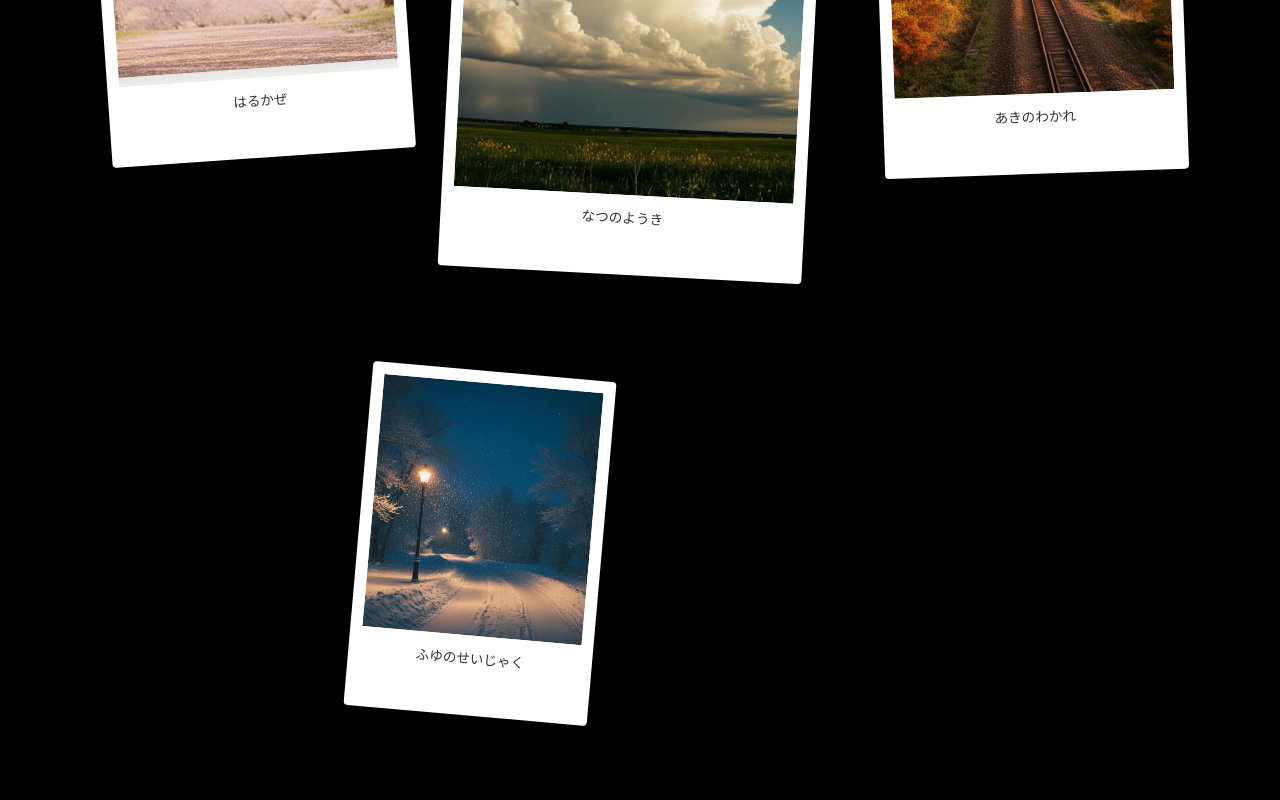
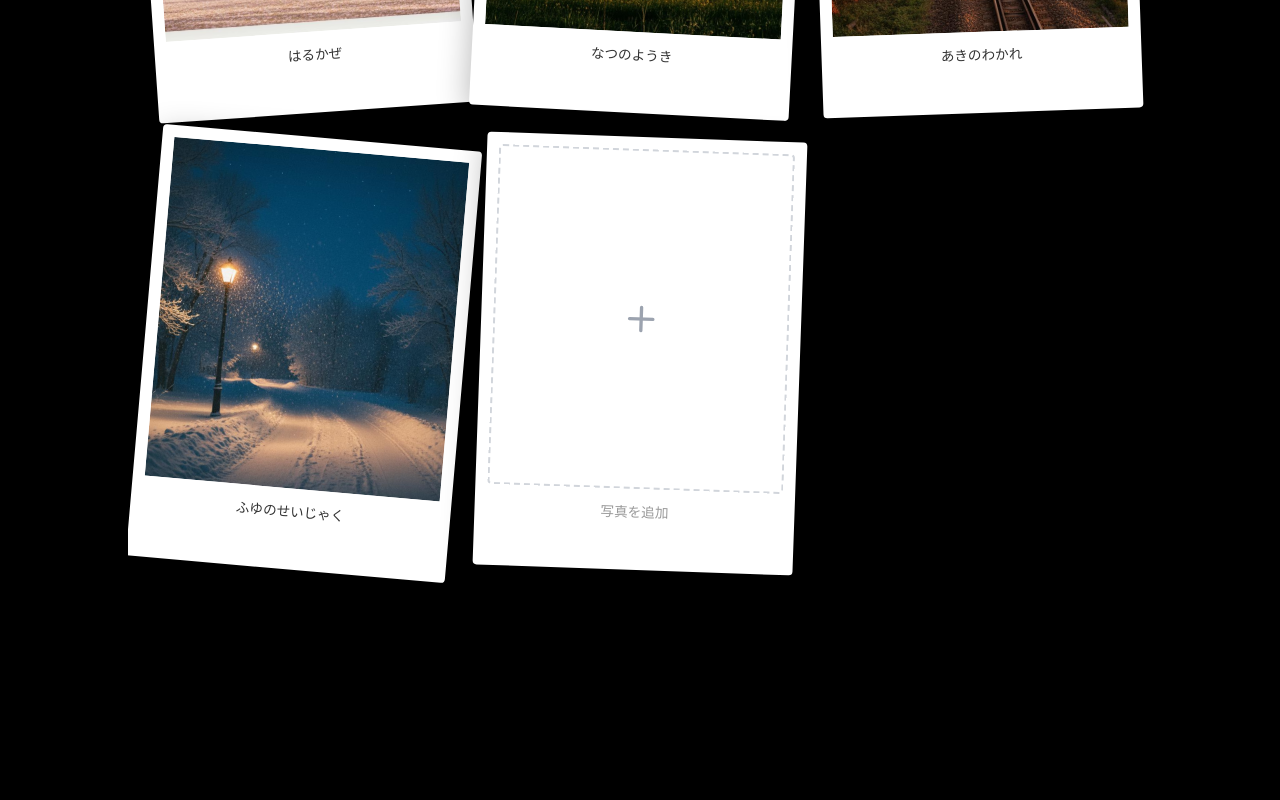
Before and after one commit to Profond/PhotoRuRu, a React (Vite) app in the folder memories-of-sky/: page / in a window 1280 px wide. Shown: the part 2200-3000 px from the top of the page. Built offline with nearby package versions, Linux system fonts and the light colour scheme; no server answers.

Commit message:
feature: 1.作品集支持上传图片优化

```diff
--- a/memories-of-sky/src/index.css
+++ b/memories-of-sky/src/index.css
@@ -129,3 +129,7 @@
     background: radial-gradient(circle, transparent 50%, rgba(0, 0, 0, 0.4) 100%);
   }
 }
+
+.scrollbar-hide::-webkit-scrollbar {
+  display: none;
+}
--- a/memories-of-sky/src/sections/Gallery.tsx
+++ b/memories-of-sky/src/sections/Gallery.tsx
@@ -1,9 +1,9 @@
-import { useRef, useEffect, useCallback } from 'react';
+import { useRef, useEffect, useCallback, useState } from 'react';
 import { useApp } from '@/context/AppContext';
 import { useGalleryPhotos } from '@/hooks/useGalleryPhotos';
 import gsap from 'gsap';
 import { ScrollTrigger } from 'gsap/ScrollTrigger';
-import { Plus, X } from 'lucide-react';
+import { Plus, X, ChevronLeft, ChevronRight } from 'lucide-react';
 import {
   AlertDialog,
   AlertDialogTrigger,
@@ -18,12 +18,16 @@ import {
 
 gsap.registerPlugin(ScrollTrigger);
 
+const PER_PAGE = 6;
+
 export default function Gallery() {
   const { t } = useApp();
   const { photos, addPhotos, removePhoto } = useGalleryPhotos();
   const sectionRef = useRef<HTMLElement>(null);
   const polaroidsRef = useRef<(HTMLDivElement | null)[]>([]);
   const fileInputRef = useRef<HTMLInputElement>(null);
+  const scrollRef = useRef<HTMLDivElement>(null);
+  const [currentPage, setCurrentPage] = useState(0);
 
   const photoLabels: Record<string, string> = {
     spring: t.springPhoto,
@@ -37,31 +41,51 @@ export default function Gallery() {
     return photoLabels[name] ?? name;
   };
 
+  const totalPages = Math.max(1, Math.ceil((photos.length + 1) / PER_PAGE));
+
+  const getPages = () => {
+    const pages: { photos: typeof photos; addOnThisPage: boolean }[] = [];
+    for (let p = 0; p < totalPages; p++) {
+      const start = p * PER_PAGE;
+      const end = Math.min(start + PER_PAGE, photos.length);
+      const pagePhotos = photos.slice(start, end);
+      const isLastPage = p === totalPages - 1;
+      const addOnThisPage = isLastPage;
+      pages.push({ photos: pagePhotos, addOnThisPage });
+    }
+    return pages;
+  };
+
+  const pages = getPages();
+
   const handleMouseMove = useCallback(
-    (e: React.MouseEvent, index: number) => {
-      const el = polaroidsRef.current[index];
+    (e: React.MouseEvent, globalIndex: number) => {
+      const el = polaroidsRef.current[globalIndex];
       if (!el) return;
       const rect = el.getBoundingClientRect();
       const x = (e.clientX - rect.left) / rect.width - 0.5;
       const y = (e.clientY - rect.top) / rect.height - 0.5;
       const rotateX = -y * 16;
       const rotateY = x * 16;
-      el.style.transform = `perspective(600px) rotateX(${rotateX}deg) rotateY(${rotateY}deg) rotate(${photos[index].layout.rotate}deg)`;
+      const rotate = photos[globalIndex]?.layout.rotate ?? 0;
+      el.style.transform = `perspective(600px) rotateX(${rotateX}deg) rotateY(${rotateY}deg) rotate(${rotate}deg)`;
     },
     [photos],
   );
 
   const handleMouseLeave = useCallback(
-    (index: number) => {
-      const el = polaroidsRef.current[index];
+    (globalIndex: number) => {
+      const el = polaroidsRef.current[globalIndex];
       if (!el) return;
-      el.style.transform = `perspective(600px) rotateX(0deg) rotateY(0deg) rotate(${photos[index].layout.rotate}deg)`;
+      const rotate = photos[globalIndex]?.layout.rotate ?? 0;
+      el.style.transform = `perspective(600px) rotateX(0deg) rotateY(0deg) rotate(${rotate}deg)`;
     },
     [photos],
   );
 
   useEffect(() => {
-    polaroidsRef.current = polaroidsRef.current.slice(0, photos.length);
+    const totalItems = photos.length + 1; // +1 for add card
+    polaroidsRef.current = polaroidsRef.current.slice(0, totalItems);
 
     const ctx = gsap.context(() => {
       gsap.fromTo(
@@ -69,22 +93,35 @@ export default function Gallery() {
         { opacity: 0, y: 80, scale: 0.9 },
         {
           opacity: 1, y: 0, scale: 1,
-          stagger: 0.15, duration: 1, ease: 'power2.out',
+          stagger: 0.1, duration: 0.8, ease: 'power2.out',
           scrollTrigger: { trigger: sectionRef.current, start: 'top 70%', toggleActions: 'play none none none' },
         },
       );
-      polaroidsRef.current.forEach((el, i) => {
-        if (!el) return;
-        gsap.to(el, {
-          y: -(20 + i * 10), ease: 'none',
-          scrollTrigger: { trigger: sectionRef.current, start: 'top bottom', end: 'bottom top', scrub: photos[i].layout.scrub },
-        });
-      });
     }, sectionRef);
 
     return () => ctx.revert();
-    // eslint-disable-next-line react-hooks/exhaustive-deps
   }, [photos.length]);
+
+  useEffect(() => {
+    const el = scrollRef.current;
+    if (!el) return;
+    const onScroll = () => {
+      const pageWidth = el.clientWidth;
+      const idx = Math.round(el.scrollLeft / pageWidth);
+      setCurrentPage(idx);
+    };
+    el.addEventListener('scroll', onScroll, { passive: true });
+    return () => el.removeEventListener('scroll', onScroll);
+  }, []);
+
+  const scrollToPage = (page: number) => {
+    const el = scrollRef.current;
+    if (!el) return;
+    el.scrollTo({ left: page * el.clientWidth, behavior: 'smooth' });
+  };
+
+  const handlePrev = () => scrollToPage(Math.max(0, currentPage - 1));
+  const handleNext = () => scrollToPage(Math.min(totalPages - 1, currentPage + 1));
 
   const handleFileChange = async (e: React.ChangeEvent<HTMLInputElement>) => {
     if (e.target.files && e.target.files.length > 0) {
@@ -93,12 +130,10 @@ export default function Gallery() {
     }
   };
 
-  const addPhotoLayout = photos.length >= 4
-    ? { size: 260, rotate: 2, mt: 32, ml: 12 }
-    : { size: 260, rotate: 2, mt: 0, ml: 0 };
+  const addCardLayout = { size: 240, rotate: 2 };
 
   return (
-    <section ref={sectionRef} className="relative z-10 px-[5vw] py-24 lg:py-32">
+    <section ref={sectionRef} className="relative z-10 py-24 lg:py-32">
       <div className="text-center mb-16">
         <h2
           className="font-display text-white"
@@ -108,20 +143,61 @@ export default function Gallery() {
         </h2>
       </div>
 
-      <div className="flex flex-wrap justify-center items-start gap-8 max-w-6xl mx-auto">
-        {photos.map((photo, i) => (
+      {/* Navigation arrows */}
+      <div className="relative max-w-6xl mx-auto px-[5vw]">
+        {totalPages > 1 && (
+          <>
+            <button
+              onClick={handlePrev}
+              disabled={currentPage === 0}
+              className="absolute left-0 top-1/2 -translate-y-1/2 z-20 w-10 h-10 rounded-full bg-white/10 backdrop-blur-sm border border-white/20 flex items-center justify-center text-white/60 hover:text-white hover:bg-white/20 transition-all disabled:opacity-30 disabled:cursor-default"
+            >
+              <ChevronLeft size={20} />
+            </button>
+            <button
+              onClick={handleNext}
+              disabled={currentPage === totalPages - 1}
+              className="absolute right-0 top-1/2 -translate-y-1/2 z-20 w-10 h-10 rounded-full bg-white/10 backdrop-blur-sm border border-white/20 flex items-center justify-center text-white/60 hover:text-white hover:bg-white/20 transition-all disabled:opacity-30 disabled:cursor-default"
+            >
+              <ChevronRight size={20} />
+            </button>
+          </>
+        )}
+
+        {/* Horizontal scroll container */}
+        <div
+          ref={scrollRef}
+          className="overflow-x-auto flex snap-x snap-mandatory scrollbar-hide"
+          style={{ scrollbarWidth: 'none', msOverflowStyle: 'none', WebkitOverflowScrolling: 'touch' }}
+        >
+          {pages.map((page, pageIdx) => (
+            <div
+              key={pageIdx}
+              className="snap-center shrink-0 w-full py-4 px-4"
+              style={{
+                display: 'grid',
+                gridTemplateColumns: 'repeat(3, 1fr)',
+                gridAutoRows: 'min-content',
+                justifyItems: 'center',
+                alignContent: 'start',
+                gap: '24px 16px',
+              }}
+            >
+              {page.photos.map((photo) => {
+                const globalIdx = pageIdx * PER_PAGE + page.photos.indexOf(photo);
+                return (
                   <div
                     key={photo.id}
-            ref={(el) => { polaroidsRef.current[i] = el; }}
+                    ref={(el) => { polaroidsRef.current[globalIdx] = el; }}
                     className="polaroid relative opacity-0"
                     style={{
-              marginTop: `${photo.layout.mt}px`,
-              marginLeft: `${photo.layout.ml}px`,
+                      width: '100%',
+                      maxWidth: '320px',
                       transform: `rotate(${photo.layout.rotate}deg)`,
                       transition: 'transform 0.15s ease-out',
                     }}
-            onMouseMove={(e) => handleMouseMove(e, i)}
-            onMouseLeave={() => handleMouseLeave(i)}
+                    onMouseMove={(e) => handleMouseMove(e, globalIdx)}
+                    onMouseLeave={() => handleMouseLeave(globalIdx)}
                   >
                     {photo.isUploaded && (
                       <AlertDialog>
@@ -150,23 +226,25 @@ export default function Gallery() {
                         </AlertDialogContent>
                       </AlertDialog>
                     )}
-            <div className="overflow-hidden" style={{ width: `${photo.layout.size}px`, height: `${photo.layout.size * 1.15}px` }}>
+                    <div className="overflow-hidden" style={{ aspectRatio: '1 / 1.15', width: '100%', maxWidth: '300px' }}>
                       <img src={photo.src} alt={getLabel(photo.name, photo.isUploaded)} className="w-full h-full object-cover" loading="lazy" />
                     </div>
                     <p className="text-center mt-3" style={{ fontSize: '0.85rem', color: '#333' }}>
                       {getLabel(photo.name, photo.isUploaded)}
                     </p>
                   </div>
-        ))}
+                );
+              })}
 
-        {/* Add Photo Card */}
+              {/* Add Photo Card — only on last page */}
+              {page.addOnThisPage && (
                 <div
                   className="polaroid cursor-pointer group opacity-0"
                   ref={(el) => { polaroidsRef.current[photos.length] = el; }}
                   style={{
-            marginTop: `${addPhotoLayout.mt}px`,
-            marginLeft: `${addPhotoLayout.ml}px`,
-            transform: `rotate(${addPhotoLayout.rotate}deg)`,
+                    width: '100%',
+                    maxWidth: '320px',
+                    transform: `rotate(${addCardLayout.rotate}deg)`,
                     transition: 'transform 0.15s ease-out',
                   }}
                   onClick={() => fileInputRef.current?.click()}
@@ -176,17 +254,17 @@ export default function Gallery() {
                     const rect = el.getBoundingClientRect();
                     const x = (e.clientX - rect.left) / rect.width - 0.5;
                     const y = (e.clientY - rect.top) / rect.height - 0.5;
-            el.style.transform = `perspective(600px) rotateX(${-y * 16}deg) rotateY(${x * 16}deg) rotate(${addPhotoLayout.rotate}deg)`;
+                    el.style.transform = `perspective(600px) rotateX(${-y * 16}deg) rotateY(${x * 16}deg) rotate(${addCardLayout.rotate}deg)`;
                   }}
                   onMouseLeave={() => {
                     const el = polaroidsRef.current[photos.length];
                     if (!el) return;
-            el.style.transform = `perspective(600px) rotateX(0deg) rotateY(0deg) rotate(${addPhotoLayout.rotate}deg)`;
+                    el.style.transform = `perspective(600px) rotateX(0deg) rotateY(0deg) rotate(${addCardLayout.rotate}deg)`;
                   }}
                 >
                   <div
                     className="flex items-center justify-center border-2 border-dashed border-gray-300 rounded group-hover:border-gray-400 transition-colors"
-            style={{ width: `${addPhotoLayout.size}px`, height: `${addPhotoLayout.size * 1.15}px` }}
+                    style={{ aspectRatio: '1 / 1.15', width: '100%', maxWidth: '300px' }}
                   >
                     <Plus className="w-10 h-10 text-gray-400 group-hover:text-gray-600 transition-colors" />
                   </div>
@@ -194,6 +272,25 @@ export default function Gallery() {
                     {t.addPhoto}
                   </p>
                 </div>
+              )}
+            </div>
+          ))}
+        </div>
+
+        {/* Page indicators */}
+        {totalPages > 1 && (
+          <div className="flex justify-center gap-2 mt-8">
+            {Array.from({ length: totalPages }, (_, i) => (
+              <button
+                key={i}
+                onClick={() => scrollToPage(i)}
+                className={`w-2 h-2 rounded-full transition-all ${
+                  i === currentPage ? 'bg-white w-6' : 'bg-white/30 hover:bg-white/50'
+                }`}
+              />
+            ))}
+          </div>
+        )}
       </div>
 
       <input
```
Lines whose indentation alone changed are shown as unchanged.
